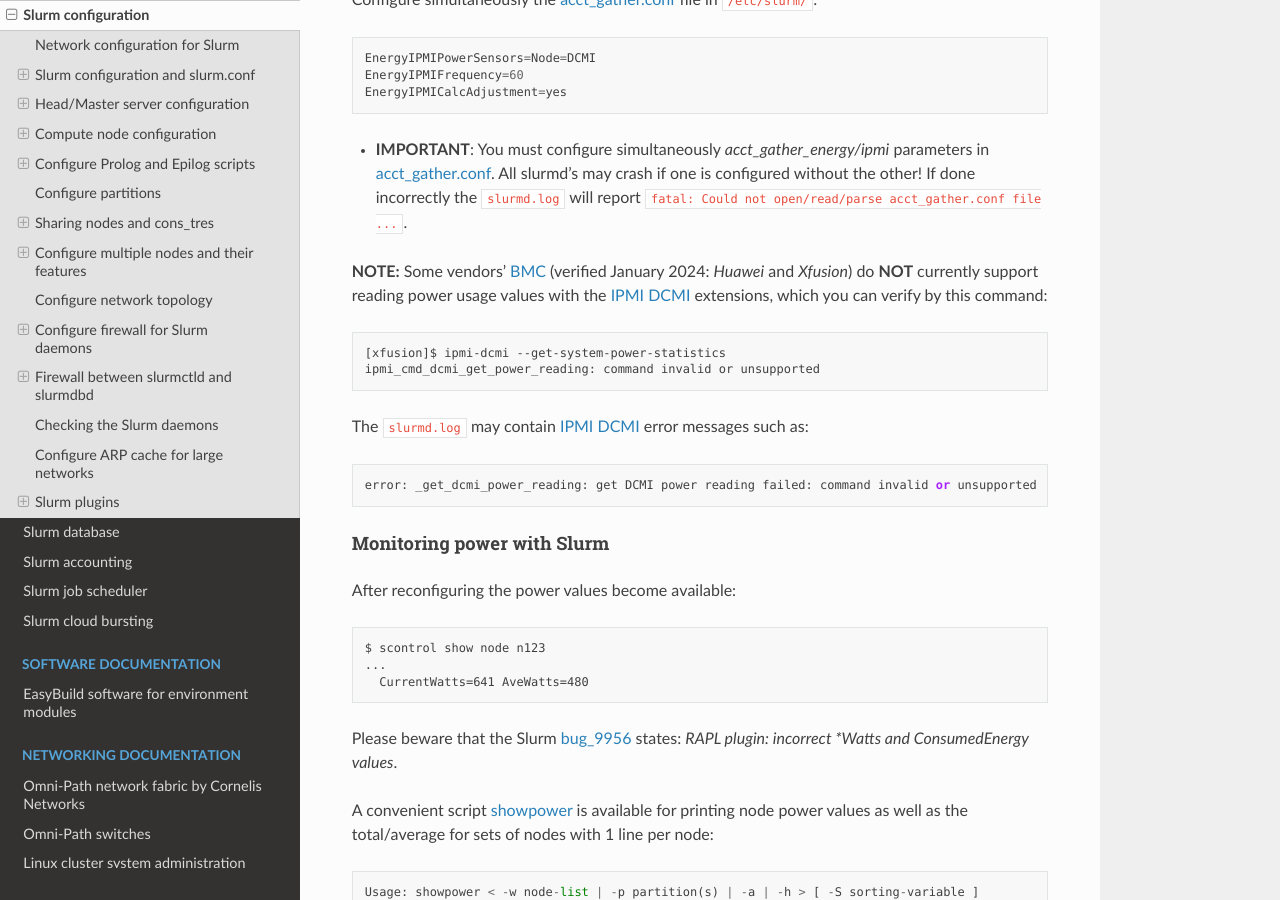
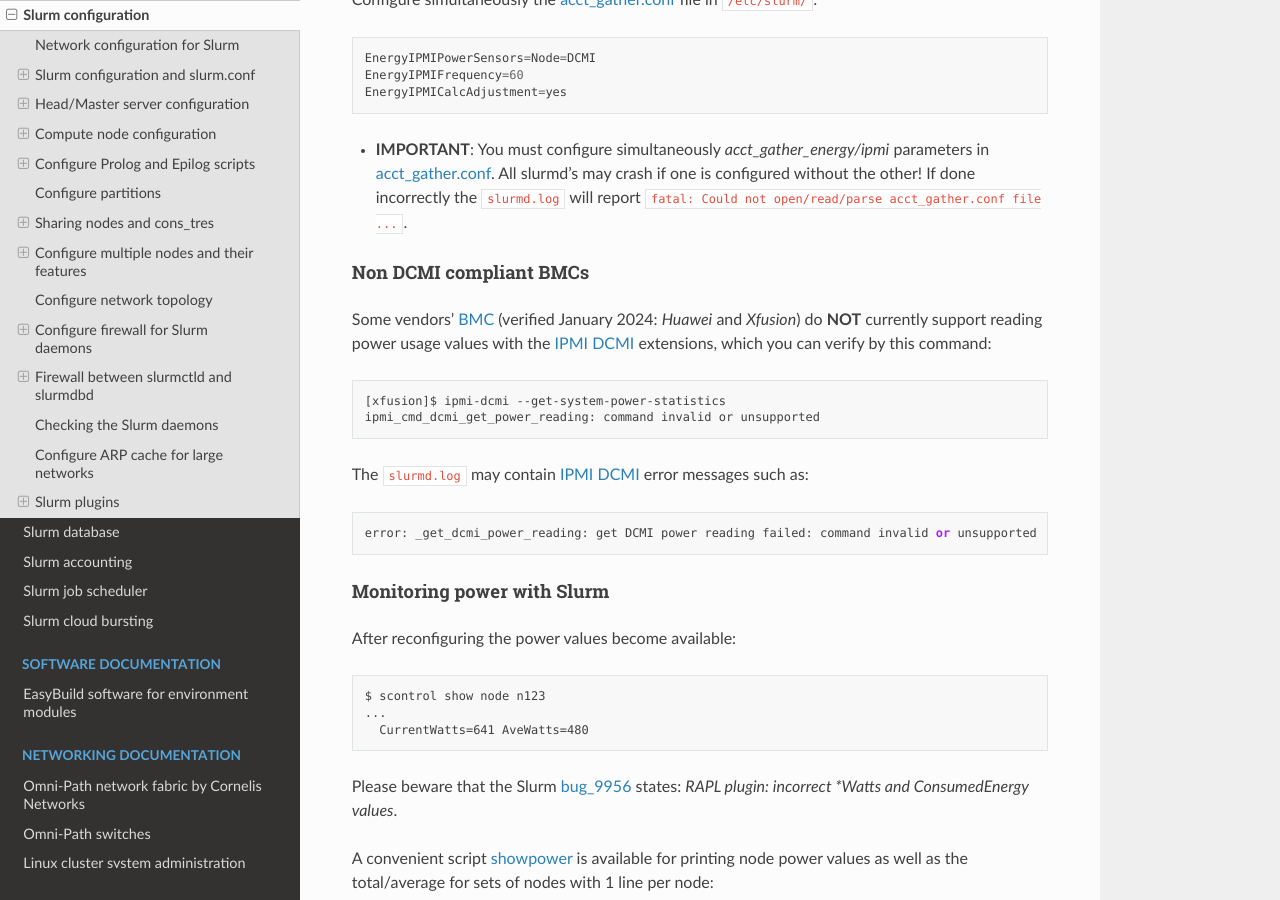
Before and after one commit to OleHolmNielsen/Niflheim_system, a Sphinx documentation site: the page built from docs/Slurm_configuration.rst, in a window 1280 px wide and 900 px high, scrolled down 19422 px. Built offline with Sphinx 7.4.7 and the Read the Docs theme 2.0.0, drawn with Linux system fonts in a browser that asks for light colours.

Commit message:
Add section heading: Non DCMI compliant BMCs

```diff
--- a/docs/Slurm_configuration.rst
+++ b/docs/Slurm_configuration.rst
@@ -796,7 +796,13 @@
   All slurmd's may crash if one is configured without the other!
   If done incorrectly the ``slurmd.log`` will report ``fatal: Could not open/read/parse acct_gather.conf file ...``.
 
-**NOTE:** Some vendors' BMC_ (verified January 2024: *Huawei* and *Xfusion*)
+.. _DCMI: https://www.gnu.org/software/freeipmi/manpages/man8/ipmi-dcmi.8.html
+.. _FreeIPMI: https://www.gnu.org/software/freeipmi/
+
+Non DCMI compliant BMCs
+.......................
+
+Some vendors' BMC_ (verified January 2024: *Huawei* and *Xfusion*)
 do **NOT** currently support reading power usage values with the IPMI_ DCMI_ extensions,
 which you can verify by this command::
 
```
Also changed, not shown: other parts of docs/Slurm_configuration.rst (+0 -3 lines).
